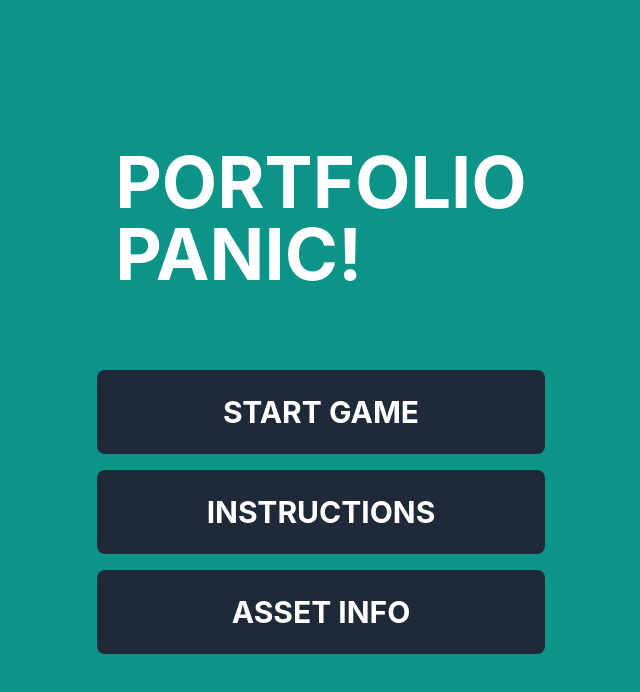
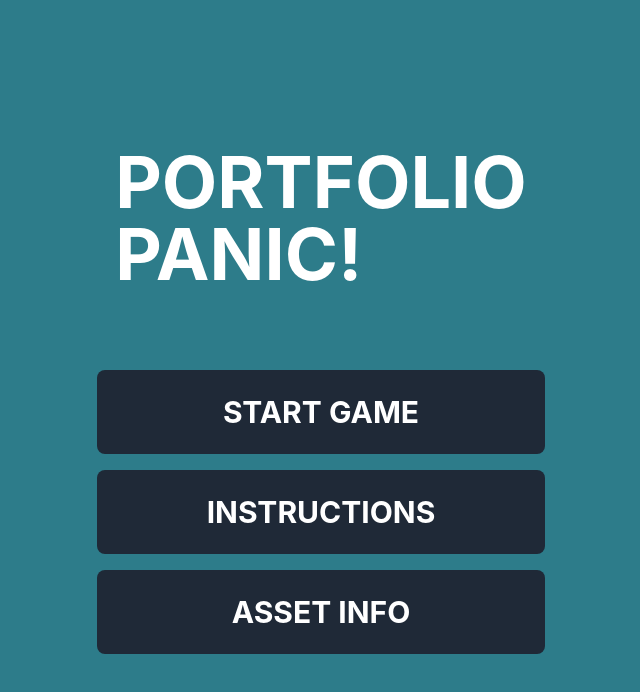
Before and after one commit to NgoTomek/FunInvestmentGame, a React (Create React App) app: page / in a window 1280 px wide. Shown: the top 692 px of the page, without its empty margins (319-959 px from the left). Built offline with nearby package versions, Linux system fonts and the light colour scheme.

Commit message:
Update tailwind.config.js

```diff
--- a/tailwind.config.js
+++ b/tailwind.config.js
@@ -5,9 +5,14 @@ module.exports = {
   ],
   theme: {
     extend: {
+      colors: {
+        teal: {
+          600: '#2D7C8A', // Custom teal color to match the screenshot
+        },
+      },
       animation: {
+        'pulse': 'pulse 2s cubic-bezier(0.4, 0, 0.6, 1) infinite',
         'bounce': 'bounce 1s infinite',
-          'pulse': 'pulse 2s cubic-bezier(0.4, 0, 0.6, 1) infinite',
       },
     },
   },
```
Lines whose indentation alone changed are shown as unchanged.
